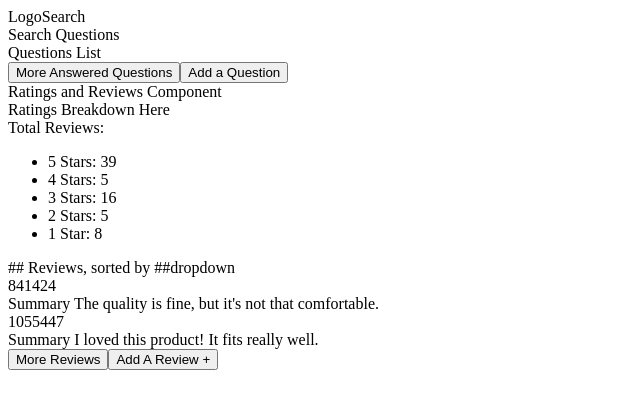
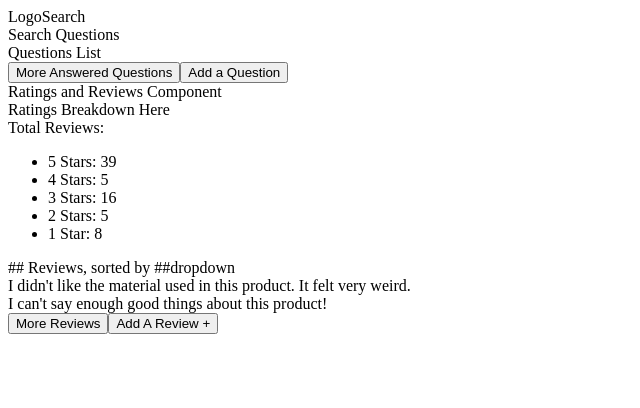
Before and after one commit to Ari-Design/Modern-Shopping-Site, a React app: page / in a window 1280 px wide. Shown: the top 408 px of the page, without its empty margins (0-640 px from the left). Built offline with nearby package versions, Linux system fonts and the light colour scheme; the HTML template or start-up script is replaced by a standard one.

Commit message:
Button functionality updates. Display body of review. Changes to tile outline.

```diff
--- a/client/src/Reviews/ReviewTile.jsx
+++ b/client/src/Reviews/ReviewTile.jsx
@@ -3,8 +3,7 @@ var ReviewTile = (props) => {
   console.log('ReviewTile props > ', props);
   return (
     <>
-    <div>{props.review.review_id}</div>
-    <div>Summary {props.review.summary}</div>
+    <div>{props.review.body}</div>
     </>
   )
 }
--- a/client/src/Reviews/ReviewsList.jsx
+++ b/client/src/Reviews/ReviewsList.jsx
@@ -5,11 +5,11 @@ import RatingsBreakdown from './RatingsBreakdown.jsx';
 class ReviewsList extends React.Component{
   constructor(props) {
     super(props);
-    /* console.log('ReviewsList props > ', this.props);
-    console.log('metaReviews props > ', this.props.reviewMeta); */
+    console.log('ReviewsList props > ', this.props);
+    console.log('metaReviews props > ', this.props.reviewMeta);
     this.state = {
       allReviews: this.props.reviewData.results,
-      reviewsToDisplay: [this.props.reviewData.results[0], this.props.reviewData.results[1]],
+      reviewsToDisplay: this.props.reviewData.results.slice(0, 2),
       metaReviews: this.props.reviewMeta
     }
     this.handleClick = this.handleClick.bind(this);
@@ -18,9 +18,8 @@ class ReviewsList extends React.Component{
   // Where should metaReviews caclulations sit?
   handleClick(e) {
     if(e.target.id === "MoreReviews") {
-      var currentDisplayLength = this.state.reviewsToDisplay.length;
-      currentDisplayLength += 2;
-      var newDisplay = this.state.allReviews.slice(0, currentDisplayLength);
+      var displayLength = this.state.reviewsToDisplay.length + 2;
+      var newDisplay = this.state.allReviews.slice(0, displayLength);
       this.setState({
         reviewsToDisplay: newDisplay
       });
```
